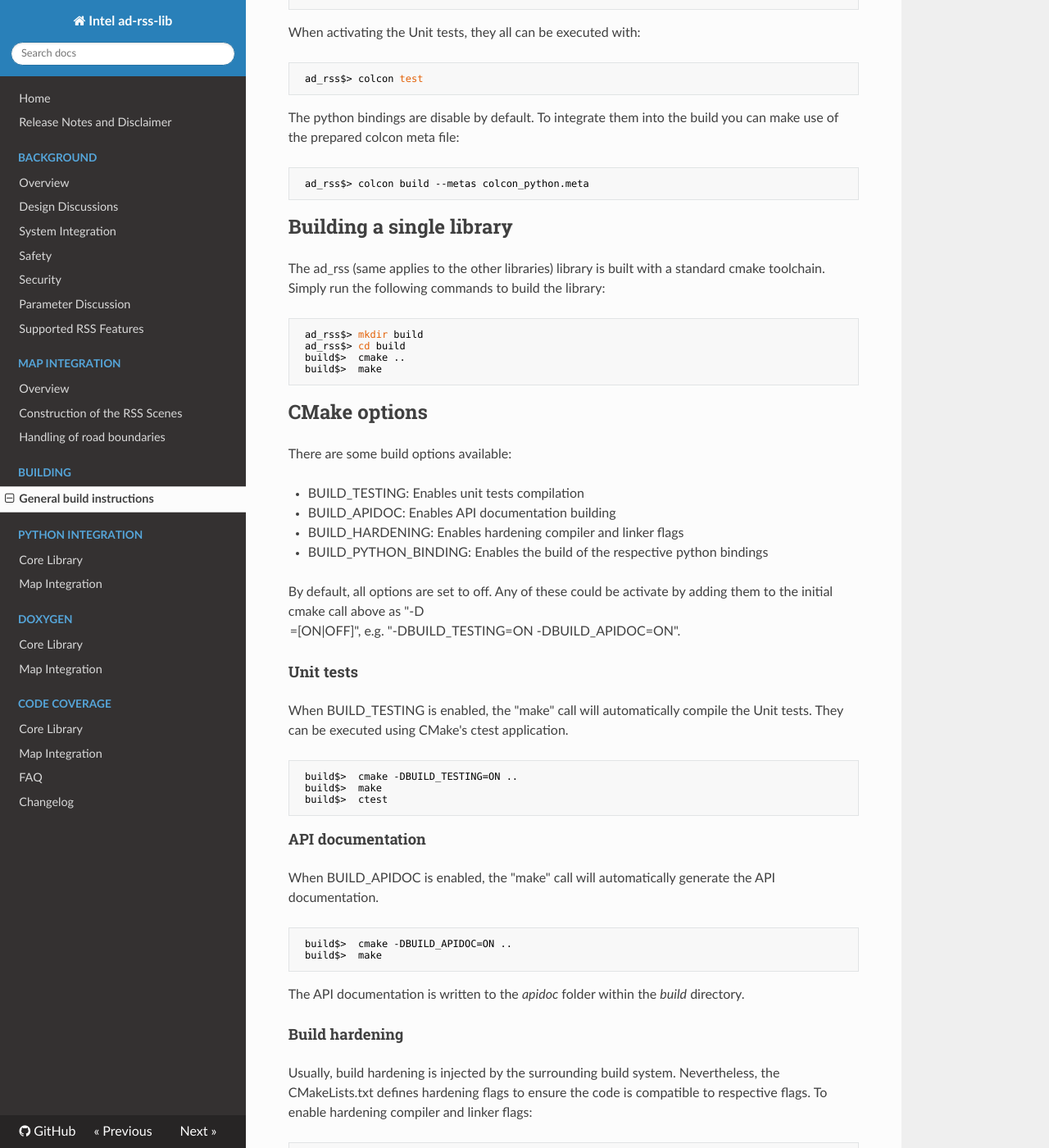
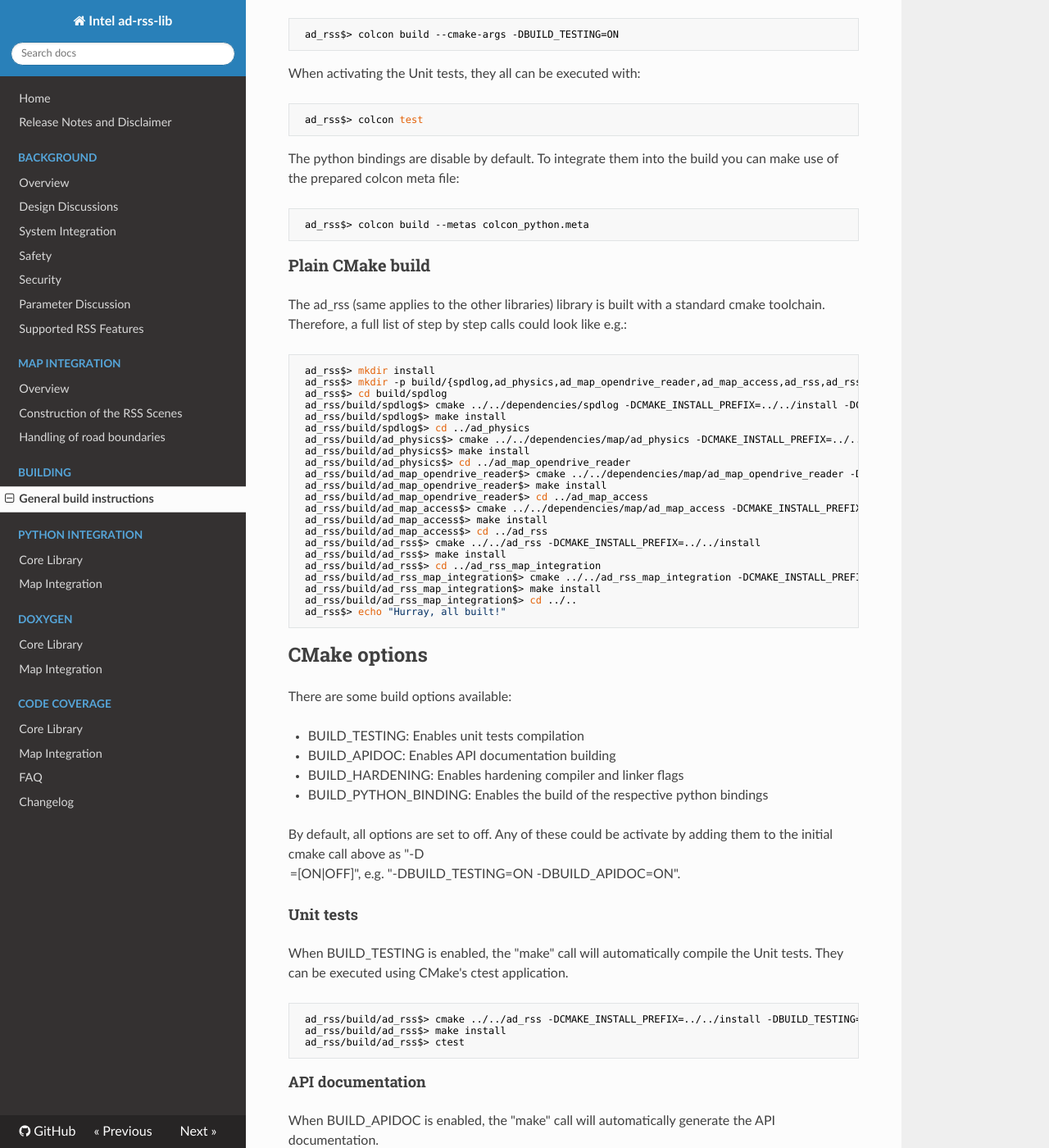
Before and after one commit to intel/ad-rss-lib, an MkDocs documentation site: the page built from doc/BUILDING.md, in a window 1280 px wide and 1400 px high, scrolled down 1848 px. Shown: the whole window at 82% size. Built offline with MkDocs 1.6.1, drawn with Linux system fonts in a browser that asks for light colours; nearby versions of some CDN libraries; some of the changed text lies outside the part shown.

Commit message:
Add step-by-step cmake build example
Change-Id: I667e84629de4edb8866ca12c68e2c2c04ec214fd

````diff
--- a/doc/BUILDING.md
+++ b/doc/BUILDING.md
@@ -54,6 +54,7 @@
 ```bash
  ad_rss$>  git submodule update --init
 ```
+### Colcon build
 Once this is done, the full set of dependencies and components can be built calling:
 ```bash
  ad_rss$> colcon build
@@ -76,14 +77,34 @@
  ad_rss$> colcon build --metas colcon_python.meta
 ```
 
-## Building a single library
-The ad_rss (same applies to the other libraries) library is built with a standard cmake toolchain. Simply run the following commands to build the library:
+### Plain CMake build
+The ad_rss (same applies to the other libraries) library is built with a standard cmake toolchain.
+Therefore, a full list of step by step calls could look like e.g.:
 ```bash
- ad_rss$> mkdir build
- ad_rss$> cd build
- build$>  cmake ..
- build$>  make
+ ad_rss$> mkdir install
+ ad_rss$> mkdir -p build/{spdlog,ad_physics,ad_map_opendrive_reader,ad_map_access,ad_rss,ad_rss_map_integration}
+ ad_rss$> cd build/spdlog
+ ad_rss/build/spdlog$> cmake ../../dependencies/spdlog -DCMAKE_INSTALL_PREFIX=../../install -DCMAKE_POSITION_INDEPENDENT_CODE=ON -DSPDLOG_BUILD_TESTS=OFF -DSPDLOG_BUILD_EXAMPLE=Off
+ ad_rss/build/spdlog$> make install
+ ad_rss/build/spdlog$> cd ../ad_physics
+ ad_rss/build/ad_physics$> cmake ../../dependencies/map/ad_physics -DCMAKE_INSTALL_PREFIX=../../install
+ ad_rss/build/ad_physics$> make install
+ ad_rss/build/ad_physics$> cd ../ad_map_opendrive_reader
+ ad_rss/build/ad_map_opendrive_reader$> cmake ../../dependencies/map/ad_map_opendrive_reader -DCMAKE_INSTALL_PREFIX=../../install
+ ad_rss/build/ad_map_opendrive_reader$> make install
+ ad_rss/build/ad_map_opendrive_reader$> cd ../ad_map_access
+ ad_rss/build/ad_map_access$> cmake ../../dependencies/map/ad_map_access -DCMAKE_INSTALL_PREFIX=../../install
+ ad_rss/build/ad_map_access$> make install
+ ad_rss/build/ad_map_access$> cd ../ad_rss
+ ad_rss/build/ad_rss$> cmake ../../ad_rss -DCMAKE_INSTALL_PREFIX=../../install
+ ad_rss/build/ad_rss$> make install
+ ad_rss/build/ad_rss$> cd ../ad_rss_map_integration
+ ad_rss/build/ad_rss_map_integration$> cmake ../../ad_rss_map_integration -DCMAKE_INSTALL_PREFIX=../../install
+ ad_rss/build/ad_rss_map_integration$> make install
+ ad_rss/build/ad_rss_map_integration$> cd ../..
+ ad_rss$> echo "Hurray, all built!"
 ```
+
 
 ## CMake options
 There are some build options available:
@@ -100,15 +121,15 @@
 When BUILD_TESTING is enabled, the "make" call will automatically compile the Unit tests.
 They can be executed using CMake's ctest application.
 ```bash
- build$>  cmake -DBUILD_TESTING=ON ..
- build$>  make
- build$>  ctest
+ ad_rss/build/ad_rss$> cmake ../../ad_rss -DCMAKE_INSTALL_PREFIX=../../install -DBUILD_TESTING=ON
+ ad_rss/build/ad_rss$> make install
+ ad_rss/build/ad_rss$> ctest
 ```
 #### API documentation
 When BUILD_APIDOC is enabled, the "make" call will automatically generate the API documentation.
 ```bash
- build$>  cmake -DBUILD_APIDOC=ON ..
- build$>  make
+ ad_rss/build/ad_rss$> cmake ../../ad_rss -DCMAKE_INSTALL_PREFIX=../../install -DBUILD_APIDOC=ON
+ ad_rss/build/ad_rss$> make install
 ```
 The API documentation is written to the _apidoc_ folder within the _build_ directory.
 
@@ -116,13 +137,13 @@
 Usually, build hardening is injected by the surrounding build system. Nevertheless, the CMakeLists.txt defines
 hardening flags to ensure the code is compatible to respective flags. To enable hardening compiler and linker flags:
 ```bash
- build$>  cmake -DBUILD_HARDENING=ON ..
- build$>  make
+ ad_rss/build/ad_rss$> cmake ../../ad_rss -DCMAKE_INSTALL_PREFIX=../../install -DBUILD_HARDENING=ON
+ ad_rss/build/ad_rss$> make install
 ```
 
 #### Python binding
 With this option enabled, Python bindings are generated and compiled. This option is disabled by default.
 ```bash
- build$>  cmake -DBUILD_PYTHON_BINDING=ON ..
- build$>  make
+ ad_rss/build/ad_rss$> cmake ../../ad_rss -DCMAKE_INSTALL_PREFIX=../../install -DBUILD_PYTHON_BINDING=ON
+ ad_rss/build/ad_rss$> make install
 ```
````
Also changed, not shown: other parts of doc/BUILDING.md (+1 -1 lines), doc/CHANGELOG.md (+2 -0 lines).
